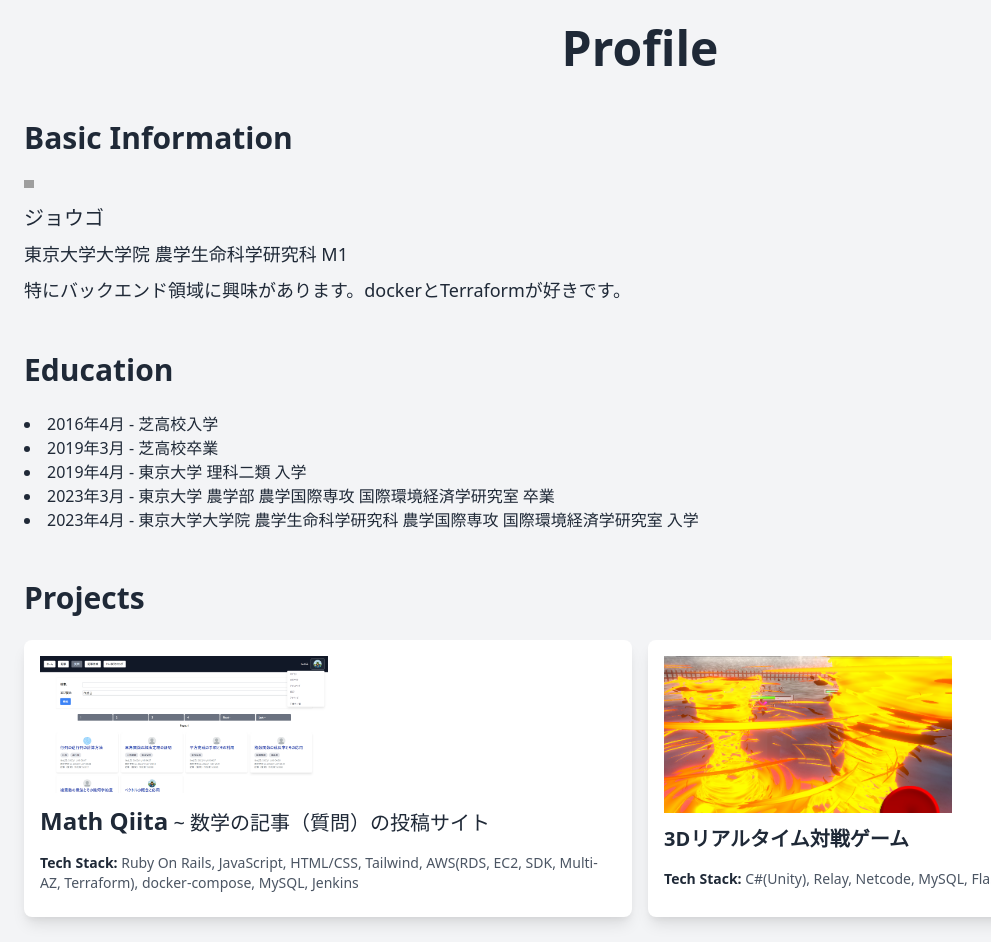
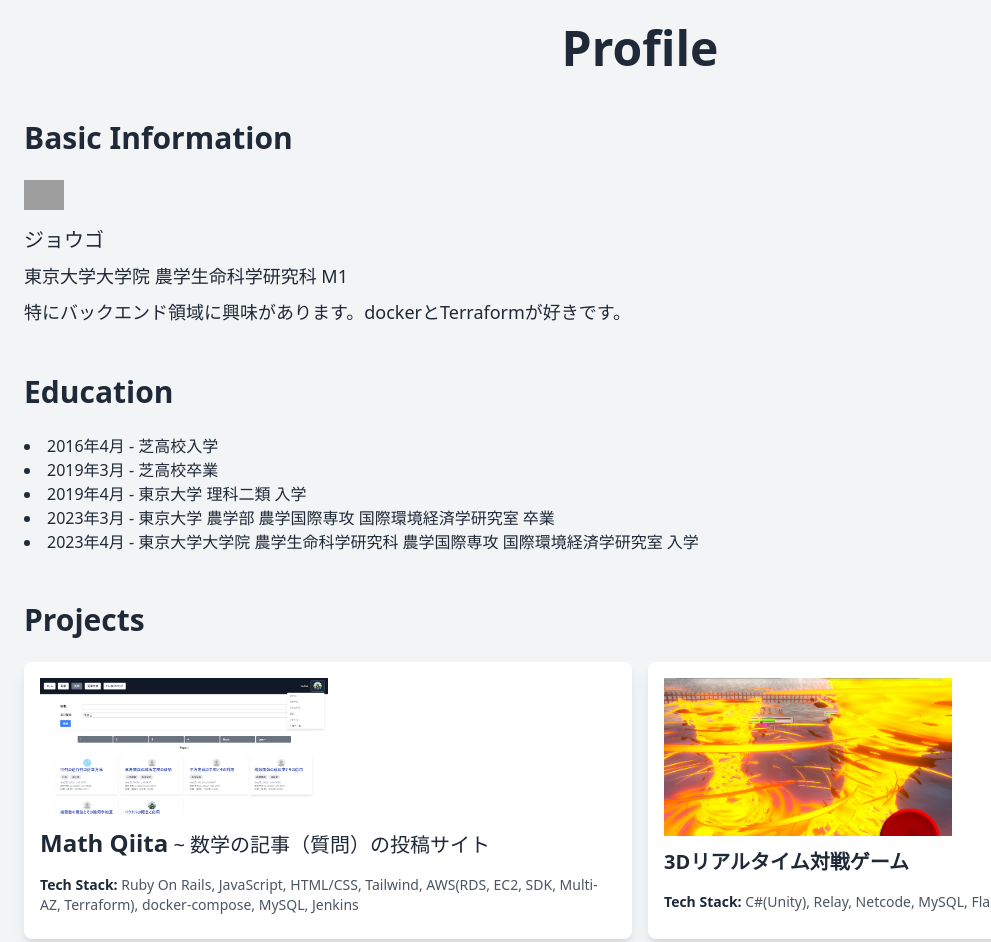
Before and after one commit to SuperHiroki/profile_no_name, a plain HTML site: page index.html in a window 1280 px wide. Shown: the top 942 px of the page, without its empty margins (0-991 px from the left). Drawn offline with nearby package versions, Linux system fonts and the light colour scheme; grey boxes are pictures that could not be loaded.

Commit message:
make photo bigger

```diff
--- a/index.html
+++ b/index.html
@@ -15,7 +15,7 @@
 
         <section class="mb-12">
             <h2 class="text-3xl font-semibold mb-6">Basic Information</h2>
-            <img src="myphoto2.jpeg" alt="" class="mb-4" style="width: 10px; height: auto;">
+            <img src="myphoto2.jpeg" alt="" class="mb-4" style="width: 40px; height: auto;">
             <!--<p class="text-xl mb-2">Hiroki Jogo/城後大樹</p>--><p class="text-xl mb-2">ジョウゴ</p>
             <!--<p class="text-lg mb-2">東京大学大学院 農学生命科学研究科 農学国際専攻 国際環境経済学研究室 M1</p>--><p class="text-lg mb-2">東京大学大学院 農学生命科学研究科 M1</p>
             <p class="text-lg">特にバックエンド領域に興味があります。dockerとTerraformが好きです。</p>
```
